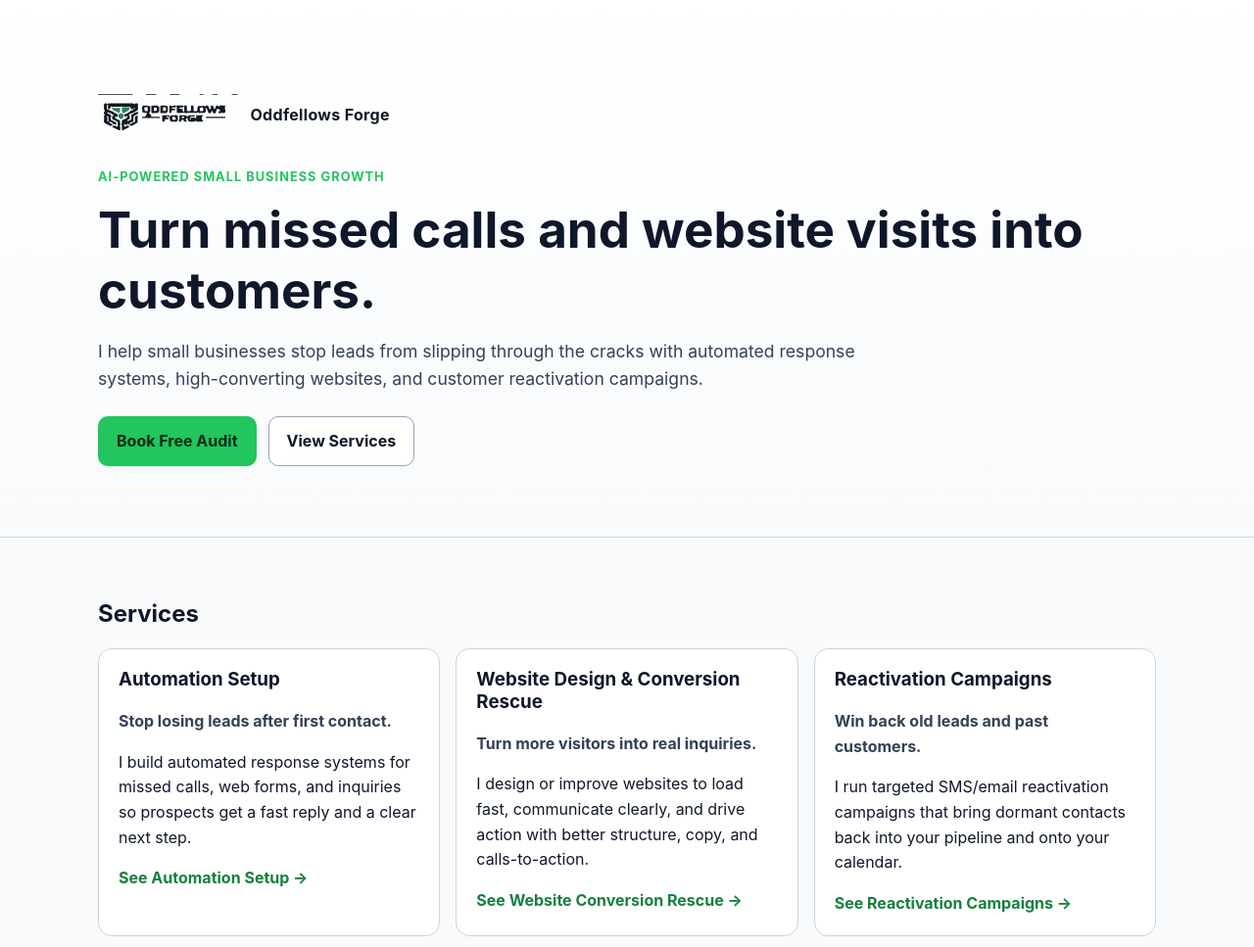
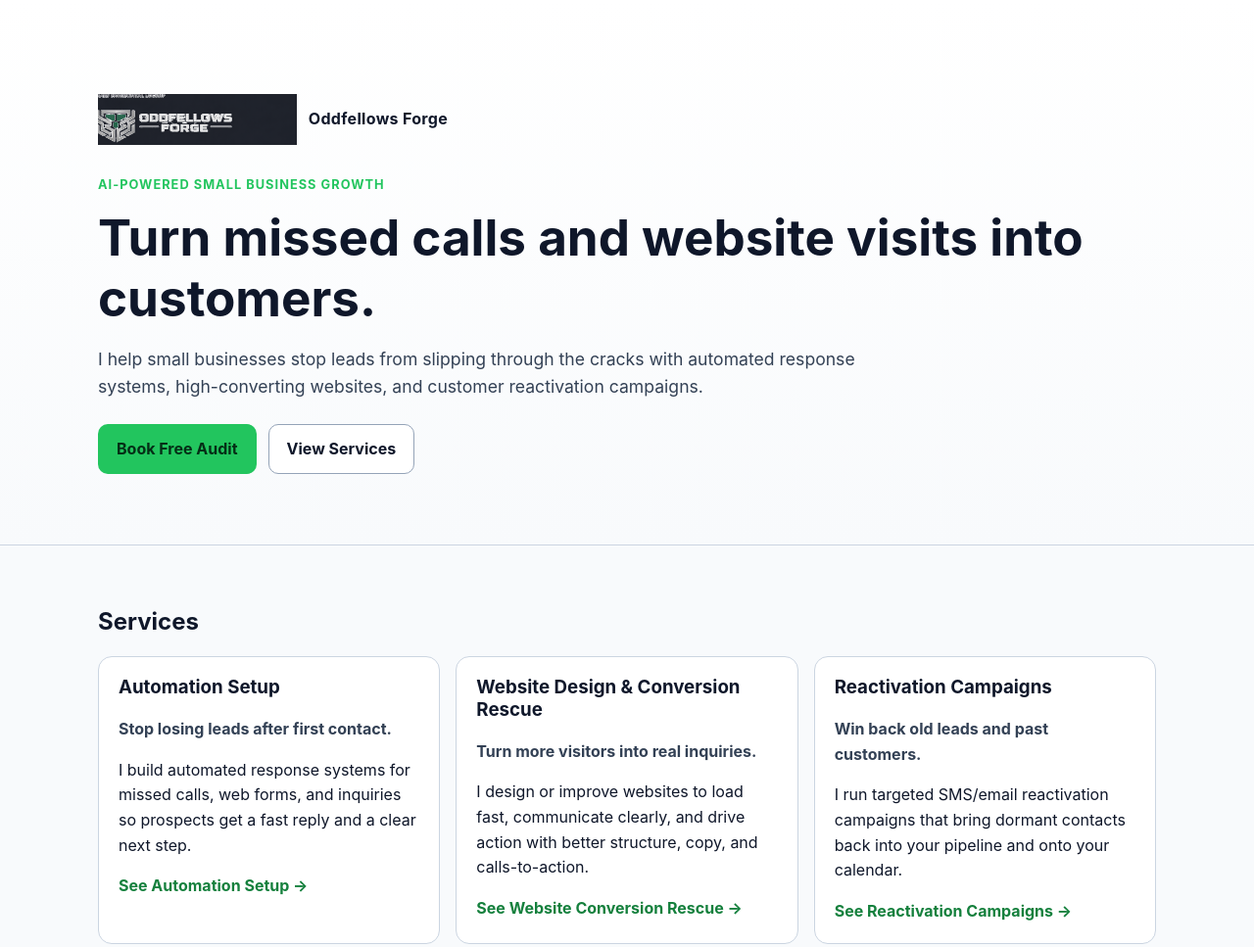
Before and after one commit to Sandonman/oddfellows-forge-site, a plain HTML site: page index.html in a window 1280 px wide. Shown: the top 967 px of the page at 98% size. Drawn offline with Linux system fonts and the light colour scheme.

Commit message:
Improve logo quality on site by using high-res approved PNG lockup

```diff
--- a/index.html
+++ b/index.html
@@ -15,7 +15,8 @@
       <div class="container">
         <a href="#" class="brand-lockup" aria-label="Oddfellows Forge home">
           <img
-            src="brand-assets/logo/v1.0/logo-horizontal.svg"
+            src="brand-assets/logo/v1.0/logo-horizontal.png"
+            srcset="brand-assets/logo/v1.0/logo-horizontal.png 1x"
             alt="Oddfellows Forge"
             class="brand-logo"
           />
--- a/styles.css
+++ b/styles.css
@@ -47,9 +47,10 @@ body {
 }
 
 .brand-logo {
-  height: 44px;
+  height: 52px;
   width: auto;
   display: block;
+  image-rendering: -webkit-optimize-contrast;
 }
 
 .brand-name {
```
Also changed, not shown: brand-assets/logo/v1.0/logo-horizontal.png (added), brand-assets/logo/v1.0/logo-icon.png (added), brand-assets/logo/v1.0/logo-stacked.png (added).
